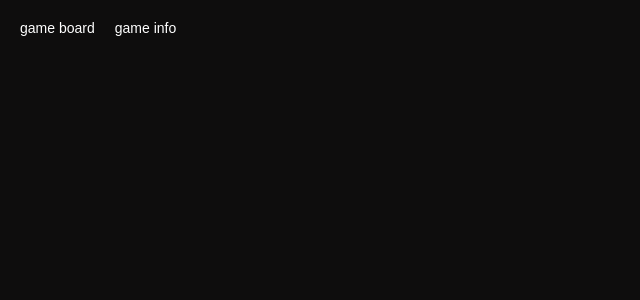
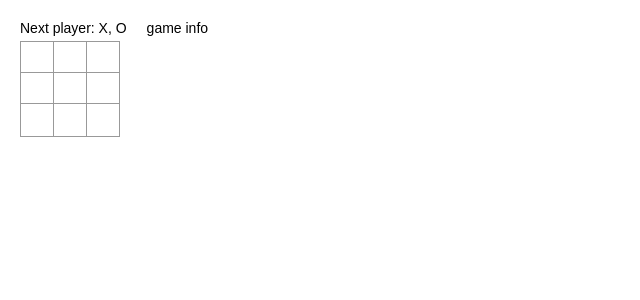
Before and after one commit to SHARONLEE94/TicTacToe_App, a React (Create React App) app: page / in a window 1280 px wide. Shown: the top 300 px of the page, without its empty margins (0-640 px from the left). Built offline with nearby package versions, Linux system fonts and the light colour scheme.

Commit message:
✨ Feat(component) Board, Square 컴포넌트 추가

```diff
--- a/public/index.html
+++ b/public/index.html
@@ -12,12 +12,6 @@
     <link rel="apple-touch-icon" href="%PUBLIC_URL%/logo192.png" />
     <link rel="manifest" href="%PUBLIC_URL%/manifest.json" />
     <title>Tictactoe-App</title>
-    <style>
-      * {
-        background-color: rgb(14, 13, 13);
-        color: #fefefe;
-      }
-    </style>
   </head>
   <body>
     <div id="root"></div>
--- a/src/App.js
+++ b/src/App.js
@@ -1,9 +1,12 @@
 import "./App.css"
+import Board from "./components/Board";
 
 function App() {
   return (
     <div className="game">
-      <div className="game-board">game board</div>
+      <div className="game-board">
+        <Board />
+      </div>
       <div className="game-info">game info</div>
     </div>
   );
--- /dev/null
+++ b/src/components/Board.css
@@ -0,0 +1,3 @@
+.status {
+  margin-bottom: 10px;
+}
--- /dev/null
+++ b/src/components/Board.js
@@ -0,0 +1,34 @@
+import React, { Component } from 'react'
+import Square from './Square';
+import './Board.css'
+
+export default class Board extends Component {
+
+  renderSquare(i) {
+    return <Square />
+  }
+
+  render() {
+    const status = 'Next player: X, O';
+    return (
+      <div>
+        <div className='status'>{status}</div>
+        <div className='board-row'>
+          {this.renderSquare(0)}
+          {this.renderSquare(1)}
+          {this.renderSquare(2)}
+        </div>
+        <div className='board-row'>
+          {this.renderSquare(3)}
+          {this.renderSquare(4)}
+          {this.renderSquare(5)}
+        </div>
+        <div className='board-row'>
+          {this.renderSquare(6)}
+          {this.renderSquare(7)}
+          {this.renderSquare(8)}
+        </div>
+      </div>
+    )
+  }
+}
--- /dev/null
+++ b/src/components/Square.css
@@ -0,0 +1,11 @@
+.square {
+  background-color: white;
+  border: 1px solid #999;
+  font-size: 24px;
+  height: 34px;
+  margin-right: -1px;
+  margin-top: -5px;
+  padding: 0;
+  text-align: center;
+  width: 34px;
+}
--- /dev/null
+++ b/src/components/Square.js
@@ -0,0 +1,11 @@
+import React, { Component } from 'react'
+import './Square.css'
+
+export default class Square extends Component {
+  render() {
+    return (
+      <button className='square'>
+      </button>
+    )
+  }
+}
```
